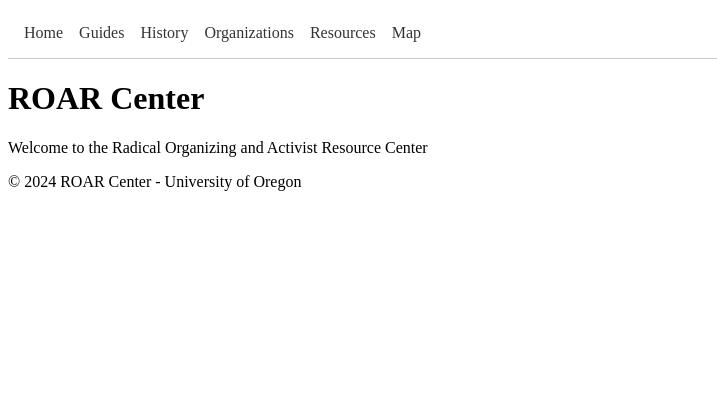
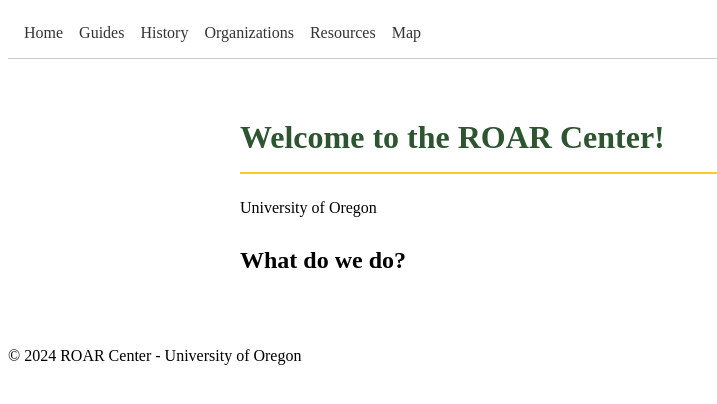
Before and after one commit to coleherman43/ROAR-Website, a React (Vite) app: page / in a window 1280 px wide. Shown: the top 404 px of the page, without its empty margins (0-717 px from the left). Built offline with nearby package versions, Linux system fonts and the light colour scheme.

Commit message:
Home changes (not included last time oops)

```diff
--- a/src/pages/Home.jsx
+++ b/src/pages/Home.jsx
@@ -1,10 +1,35 @@
+import { useState, useEffect } from 'react';
+import { marked } from 'marked';
+
 function Home() {
+  const [content, setContent] = useState('');
+  const [loading, setLoading] = useState(true);
+
+  useEffect(() => {
+    async function loadContent() {
+      try {
+        const response = await fetch('/data/home-content.md');
+        const text = await response.text();
+        setContent(marked(text));
+        setLoading(false);
+      } catch (error) {
+        console.error('Failed to load home content', error);
+        setContent('<h1>ROAR Center</h1><p>Welcome to the Radical Organizing and Activist Resource Center</p>');
+        setLoading(false);
+      }
+    }
+    loadContent();
+  }, []);
+
+  if (loading) {
+    return <div className="loading">Loading...</div>;
+  }
+
   return (
-    <div>
-      <h1>ROAR Center</h1>
-      <p>Welcome to the Radical Organizing and Activist Resource Center</p>
+    <div className="home-content">
+      <div dangerouslySetInnerHTML={{ __html: content}} />
     </div>
-  )
+  );
 }
 
 export default Home
--- a/src/styles/content.css
+++ b/src/styles/content.css
@@ -317,3 +317,23 @@
     font-size: 1.75rem;
   }
 }
+
+.home-content {
+  max-width: 800px;
+  margin: 0 auto;
+  padding: 2rem;
+  line-height: 1.6;
+}
+
+.home-content h1 {
+  color: #2c5530;
+  border-bottom: 2px solid #ffc72c;
+  padding-bottom: 0.5rem;
+}
+
+.home-content blockquote {
+  border-left: 4px solid #ffc72c;
+  padding-left: 1rem;
+  font-style: italic;
+  margin: 1.5rem 0;
+}
```
